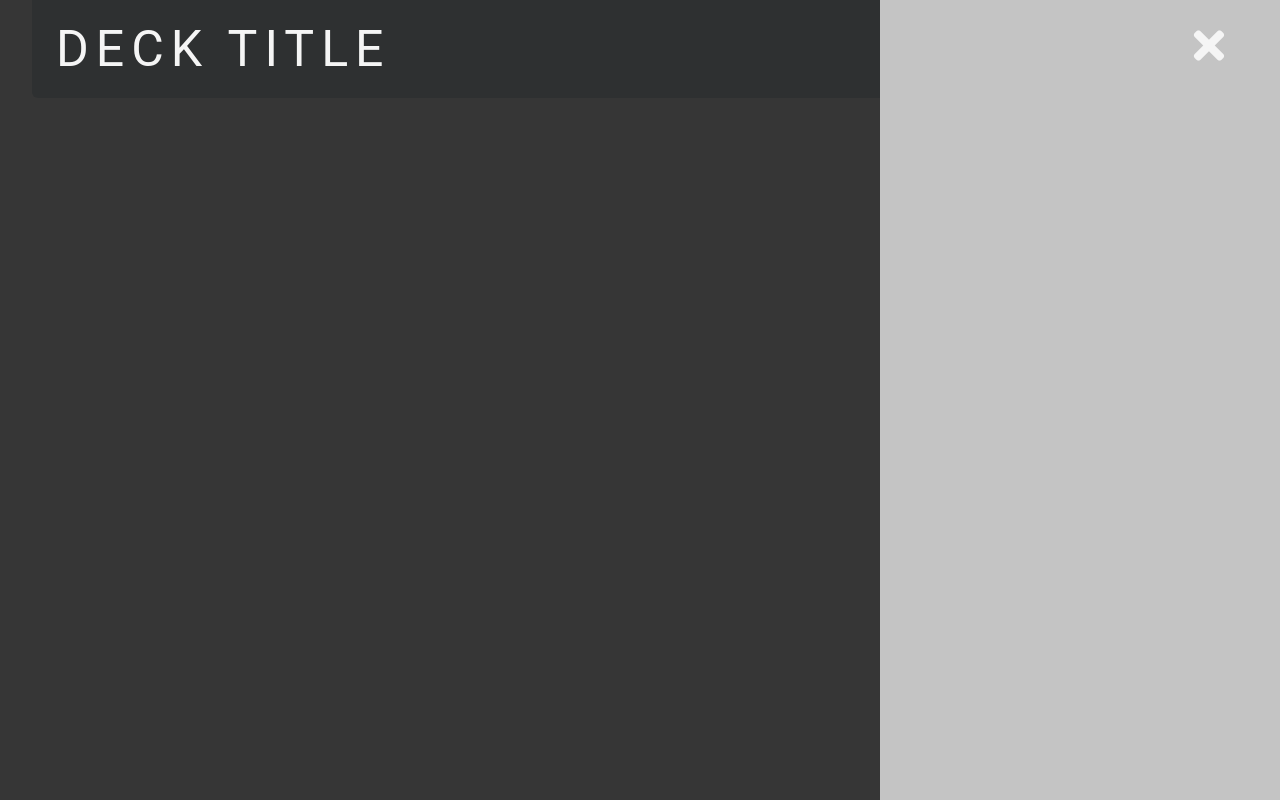
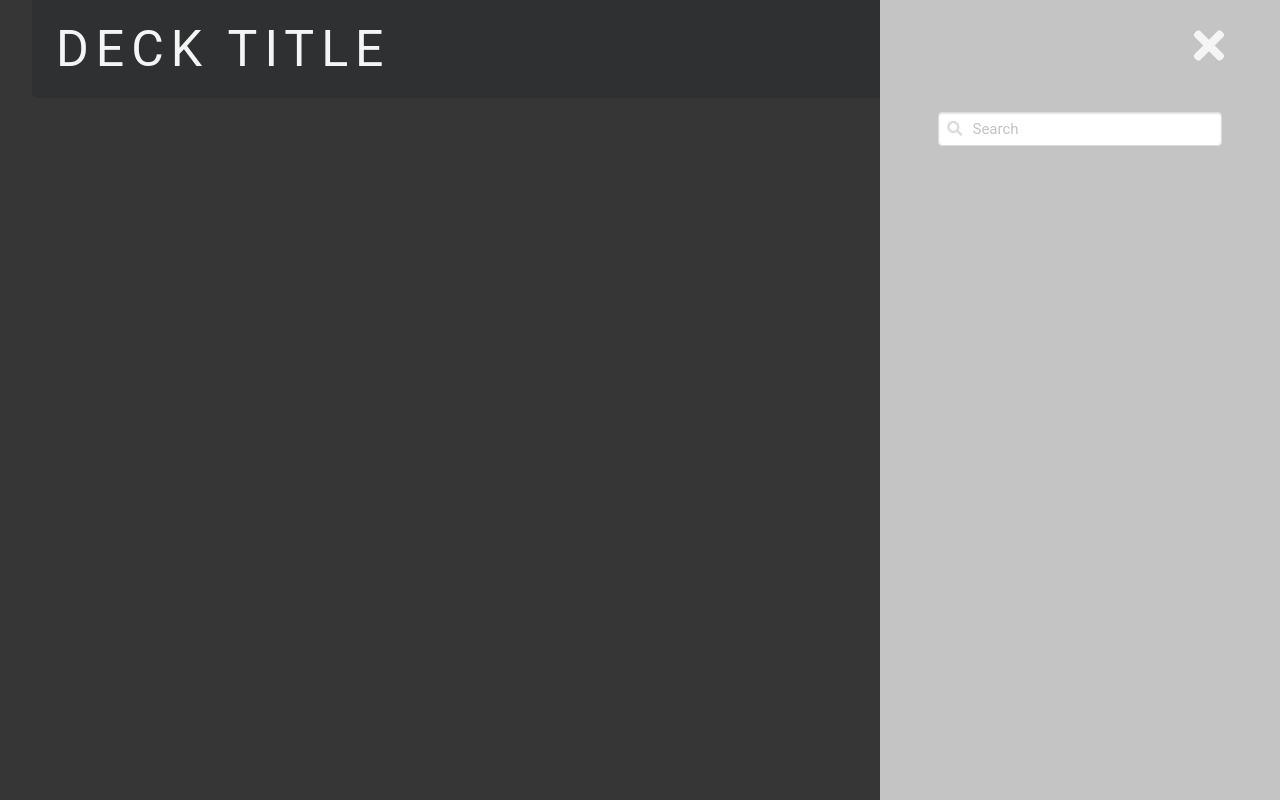
Before and after one commit to AmyShackles/Incipit, a React (Create React App) app in the folder incipit/: page /flashcard-app in a window 1280 px wide. Both pictures are taken after a click on the icon 1204 px from the left and 49 px from the top of the page. Built offline with nearby package versions, Linux system fonts and the light colour scheme.

Commit message:
Searchbar added

```diff
--- a/incipit/src/components/FlashCardPage/Sidebar/SidebarContainer.js
+++ b/incipit/src/components/FlashCardPage/Sidebar/SidebarContainer.js
@@ -1,24 +1,41 @@
-import React from 'react';
-import '../../global-variables.css';
-import styled from 'styled-components';
-import '../../bulma.css';
+import React from "react";
+import "../../global-variables.css";
+import styled from "styled-components";
+import "../../bulma.css";
 
 const SidebarWrapper = styled.div`
-
+  display: flex;
+  flex-direction: column;
+  align-items: center;
   position: absolute;
   top: 0;
   bottom: 0;
   right: 0;
+  padding-top: 112px;
   width: 80%;
   max-width: 400px;
   background: var(--light-grey);
   z-index: 0;
 `;
-const SidebarContainer = (props) => {
+
+const SearchBar = styled.input.attrs({
+  type: "text",
+  className: "input is-large",
+  placeholder: "Search"
+})`
+`;
+
+const SidebarContainer = props => {
   return (
-        <SidebarWrapper className = {`${props.isHamburgerActive ? '' : 'is-hidden'}`}>
+    <SidebarWrapper className={`${props.isHamburgerActive ? "" : "is-hidden"}`}>
+        <div class="control has-icons-left has-icons-right">
+        <SearchBar />
+          <span class="icon is-left">
+            <i class="fas fa-search" />
+          </span>
+        </div>
     </SidebarWrapper>
   );
-}
+};
 
 export default SidebarContainer;
```
Lines whose indentation alone changed are shown as unchanged.
